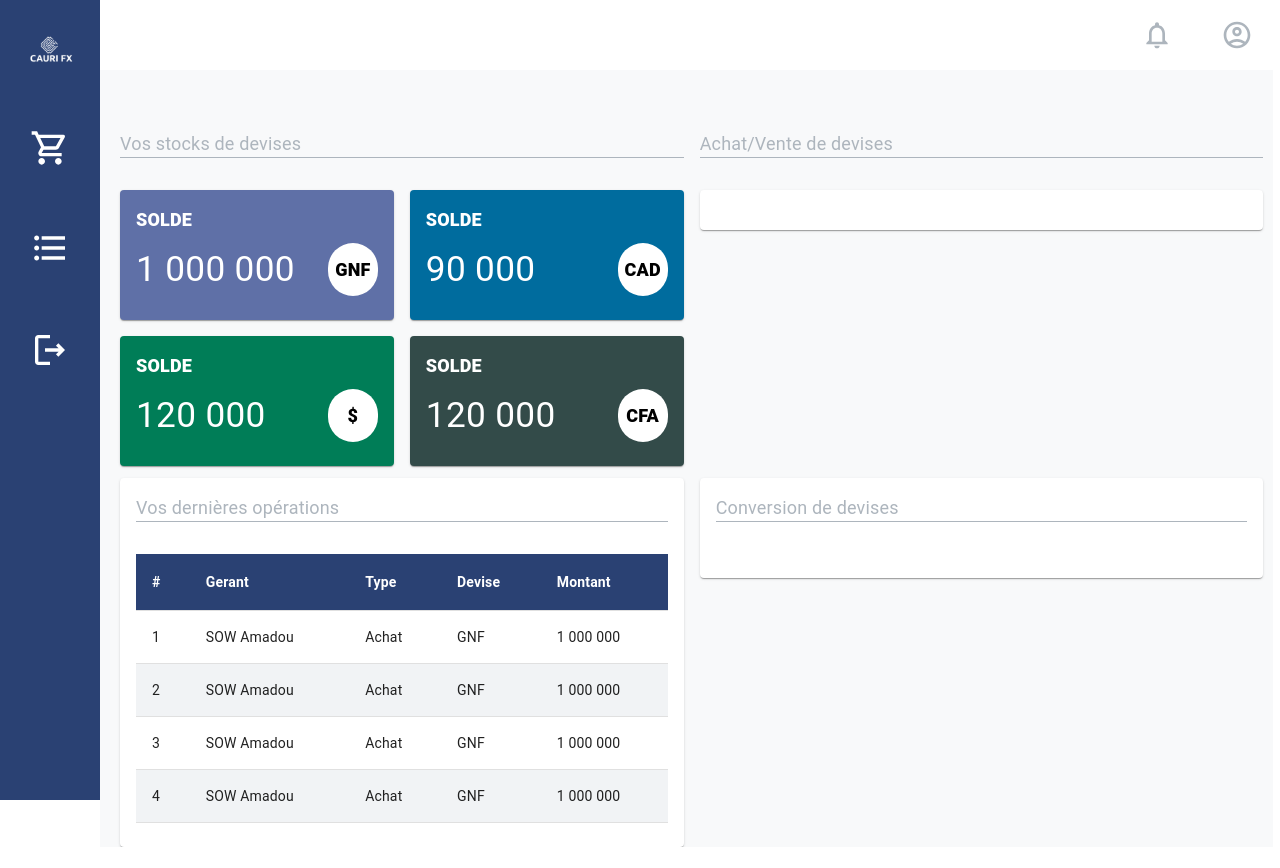
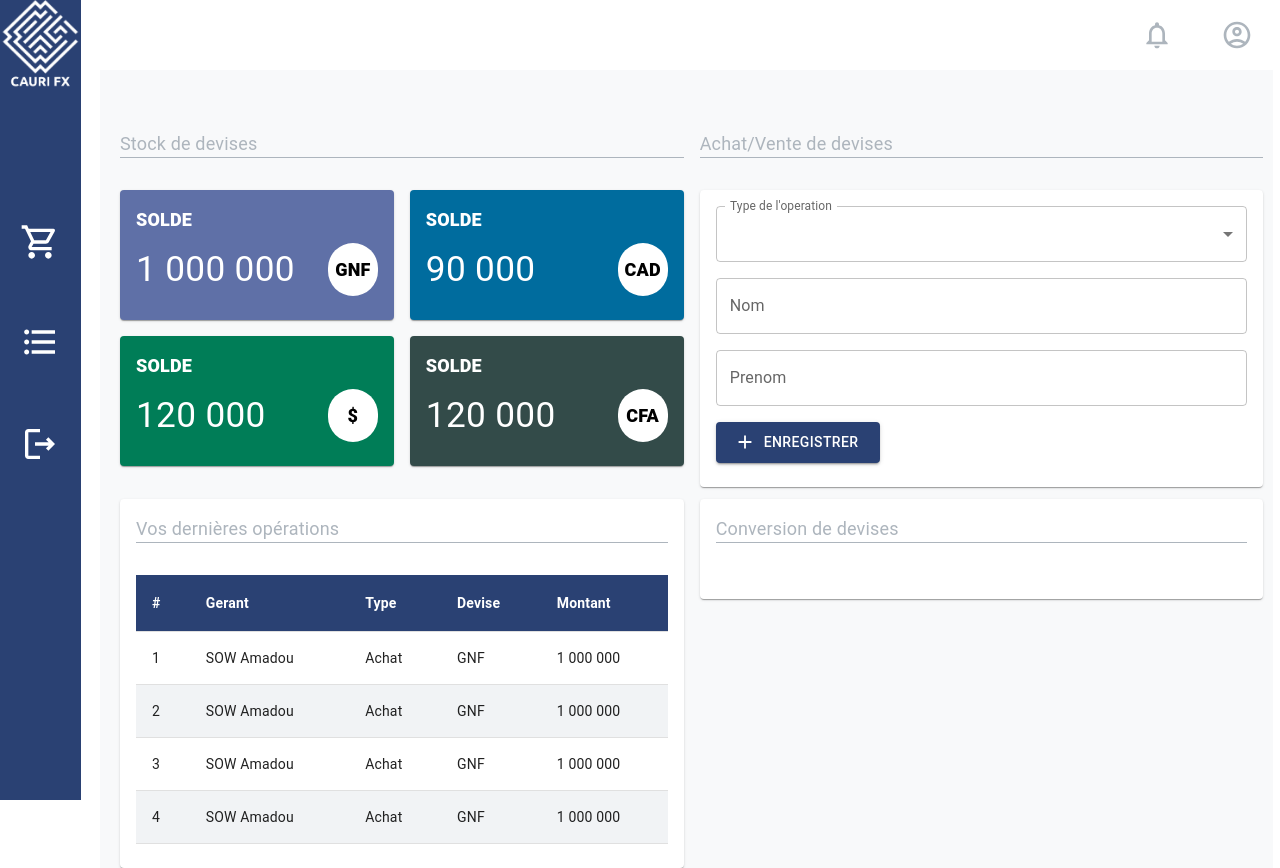
Before and after one commit to Thiernoamadousow219/reactjs-lab, a React (Create React App) app in the folder build-admin-tpl-with-mui/: page /admin in a window 1280 px wide. Before the commit the page ends 847 px from the top, so only its background shows below. Built offline with nearby package versions, Linux system fonts and the light colour scheme.

Commit message:
Formulaire de vente et achat de devise

```diff
--- a/build-admin-tpl-with-mui/src/app/components/Input.jsx
+++ b/build-admin-tpl-with-mui/src/app/components/Input.jsx
@@ -1,7 +1,7 @@
 import React from 'react'
-import { TextField, styled, Box, InputAdornment, MenuItem} from '@mui/material';
+import { TextField, styled, InputAdornment, MenuItem} from '@mui/material';
 import '../assets/css/app.css';
-import { LockClockOutlined, Password, PasswordOutlined, PhoneAndroidOutlined } from '@mui/icons-material';
+import {  PasswordOutlined, PhoneAndroidOutlined } from '@mui/icons-material';
 
 const currencies = [
   {
--- a/build-admin-tpl-with-mui/src/app/views/AdminTemplate.jsx
+++ b/build-admin-tpl-with-mui/src/app/views/AdminTemplate.jsx
@@ -41,7 +41,6 @@ const MenuItemStyles = {
 }
 
 const MainStyles = {
-  //  bgcolor: '#F8F9FA'
   marginLeft: '100px',
   overflowX: 'hidden'
 
@@ -100,7 +99,9 @@ const AdminTemplate = WrappedComponent =>{
                 direction='row'
                 bgcolor='white'>
               <Grid item xs={1} sx={SideBarStyles}>
-                 <img src={logo} alt='logo' height={100} />
+                 <Link to='/admin'>
+                  <img src={logo} alt='logo' height={90} style={{paddingBottom: '100px'}} />
+                 </Link>
                  <MenuItem sx={MenuItemStyles}>
                     <Link to='/admin'>
                       <ShoppingCartOutlined />
--- a/build-admin-tpl-with-mui/src/app/views/Home.jsx
+++ b/build-admin-tpl-with-mui/src/app/views/Home.jsx
@@ -1,11 +1,10 @@
-import { Box, Card, CardContent, Grid, styled, Table, TableBody, TableCell, TableContainer, TableHead, TableRow, Typography } from '@mui/material'
-import { borderRadius } from '@mui/system'
+import { AddOutlined } from '@mui/icons-material'
+import { Box, Button, Card, CardContent, FormControl, Grid, InputLabel, MenuItem,
+            Select, Table, TableBody, TableCell, TableContainer,
+            TableHead, TableRow, TextField, Typography } from '@mui/material'
+
 import React from 'react'
 import AdminTemplate from './AdminTemplate'
-
-const Div = styled('div')(()=>({
-
-}))
 const tableCardHeadersStyles = {
     color: '#adb5bd',
     fontSize: '18px',
@@ -28,15 +27,29 @@ const tRowsStyles = {
         bgcolor: '#f1f3f5'
     }
 }
+const OPERATIONS = [
+    {
+        label: 'Achat',
+        value: 1
+    },
+    {
+        label: 'Vente',
+        value: 2
+    }
+]
+function Home() {
+    const [operation, setOperation] = React.useState(OPERATIONS[0].label);
 
-function Home() {
+    const handleChange = (event) => {
+      setOperation(event.target.value);
+    };
   return (
     <Box>
         <Grid container spacing={2} sx={{marginBottom: '12px'}}>
                 <Grid item xs={6}>
                     <Typography component='p'
                             sx={tableCardHeadersStyles}>
-                        Vos stocks de devises
+                        Stock de devises
                     </Typography>
                     <Grid container spacing={2}>
                         <Grid item xs={6}>
@@ -141,7 +154,31 @@ function Home() {
                     <Grid item xs={12}>
                         <Card>
                             <CardContent>
-
+                                <Box>
+                                    <FormControl fullWidth sx={{ marginBottom: 2 }}>
+                                        <InputLabel>Type de l'operation</InputLabel>
+                                        <Select
+                                            value={operation}
+                                            label="Type de l'operation"
+                                            onChange={handleChange}
+                                        >
+                                            <MenuItem value={10}>Achat</MenuItem>
+                                            <MenuItem value={20}>Vente</MenuItem>
+                                        </Select>
+                                    </FormControl>
+                                    <FormControl fullWidth sx={{ marginBottom: 2 }}>
+                                        <TextField fullWidth label="Nom" />
+                                    </FormControl>
+                                    <FormControl fullWidth sx={{ marginBottom: 2 }}>
+                                        <TextField fullWidth label="Prenom" />
+                                    </FormControl>
+                                    <Button startIcon={<AddOutlined />}
+                                            variant='contained'
+                                            size='large'
+                                            sx={{ backgroundColor: 'primary', fontSize: 14 }}>
+                                        Enregistrer
+                                    </Button>
+                                </Box>
                             </CardContent>
                         </Card>
                     </Grid>
```
Also changed, not shown: build-admin-tpl-with-mui/src/app/assets/images/logo-blue.png, 1 other file (tests, documents, lock files or other folders).
